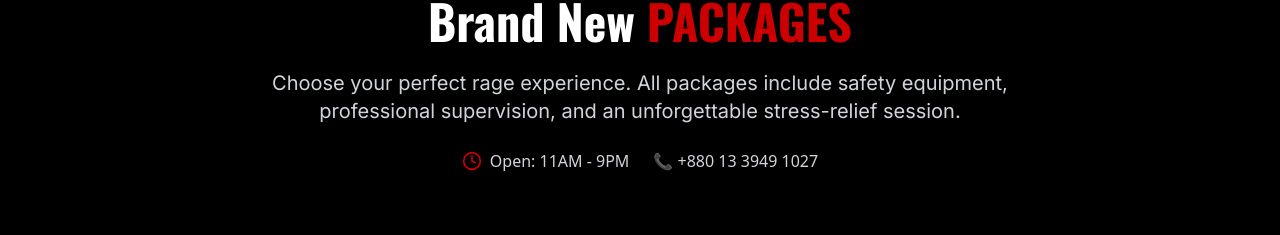
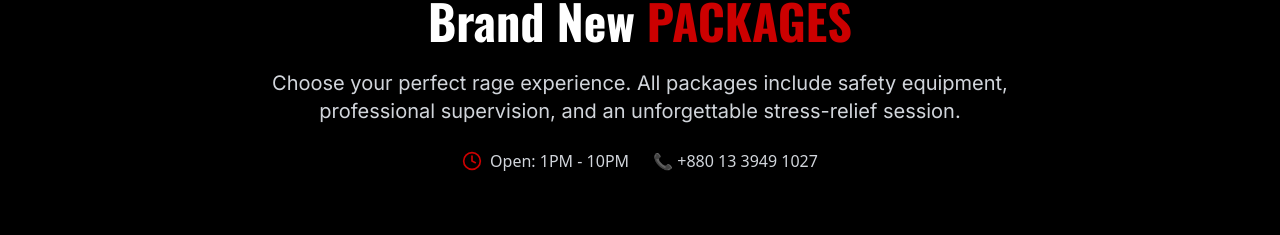
Before and after one commit to codermjurul/ragehousebd, a React (Vite) app: page / in a window 1280 px wide. Shown: the part 883-1118 px from the top of the page. Built offline with nearby package versions, Linux system fonts and the light colour scheme.

Commit message:
Updated Services.tsx

```diff
--- a/src/components/Services.tsx
+++ b/src/components/Services.tsx
@@ -118,7 +118,7 @@ const Services: React.FC = () => {
           <div className="flex items-center justify-center space-x-6 text-gray-300">
             <div className="flex items-center space-x-2">
               <Clock className="h-5 w-5 text-primary" />
-              <span>Open: 11AM - 9PM</span>
+              <span>Open: 1PM - 10PM</span>
             </div>
             <div className="flex items-center space-x-2">
               <span>📞 +880 13 3949 1027</span>
```
